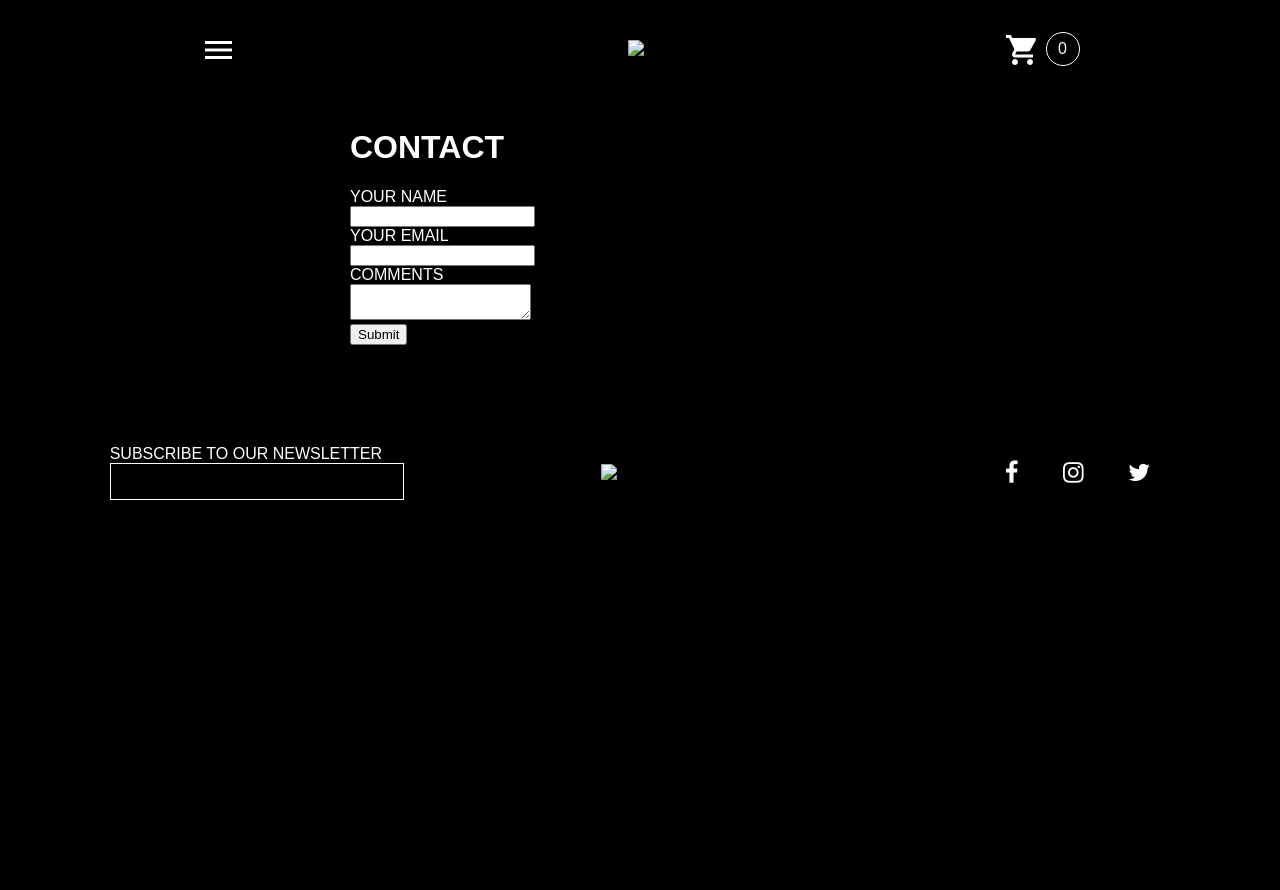
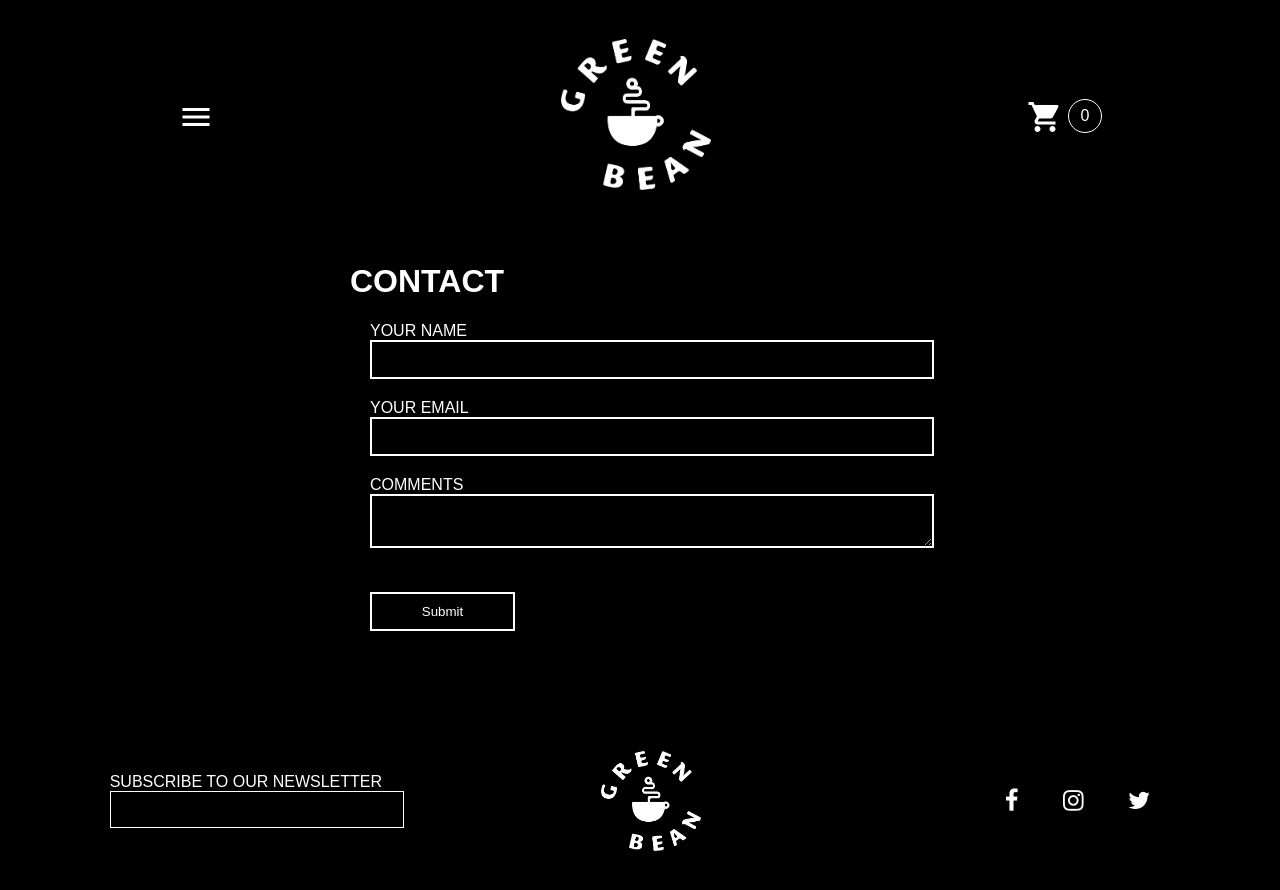
Before and after one commit to mzschandy/greenbean-coffee, a plain HTML site: page html/contact.html in a window 1280 px wide. Before the commit the page ends 800 px from the top, so only its background shows below. Drawn offline with nearby package versions, Linux system fonts and the light colour scheme; files that its build step writes are made by us from their sources; the site is published under a folder, as on GitHub Pages, so addresses that start at the root find nothing; a web font is replaced by a local one.

Commit message:
Update contact.html

```diff
--- a/html/contact.html
+++ b/html/contact.html
@@ -9,7 +9,7 @@
   <link href="https://fonts.googleapis.com/icon?family=Material+Icons" rel="stylesheet">
   <link rel="stylesheet" href="https://cdnjs.cloudflare.com/ajax/libs/font-awesome/4.7.0/css/font-awesome.min.css">
   <link rel="stylesheet" href="../css/main.css">
-  <link rel="stylesheet" href="/css/contact.css">
+  <link rel="stylesheet" href="../css/contact.css">
 </head>
 
 <body style="margin: 0 auto;">
@@ -29,7 +29,7 @@
     <i onclick="openNav()" class="material-icons" style="">menu</i>
     <h3 class="center-logo">
       <a href="index.html">
-        <img class="greenhouse" src="/img/GB_logoWhite.png" style="width: 150px">
+        <img class="greenhouse" src="../img/GB_logoWhite.png" style="width: 150px">
       </a>
     </h3>
     <div class="shopping" style="">
@@ -69,7 +69,7 @@
         <input name="newsletter" type="email">
       </form>
     </div>
-    <img src="/img/GB_logoWhite.png" style="width: 100px">
+    <img src="../img/GB_logoWhite.png" style="width: 100px">
     <div class="social">
       <i style="font-size:24px" class="fa">&#xf09a;</i>
       <i style="font-size:24px" class="fa">&#xf16d;</i>
```
